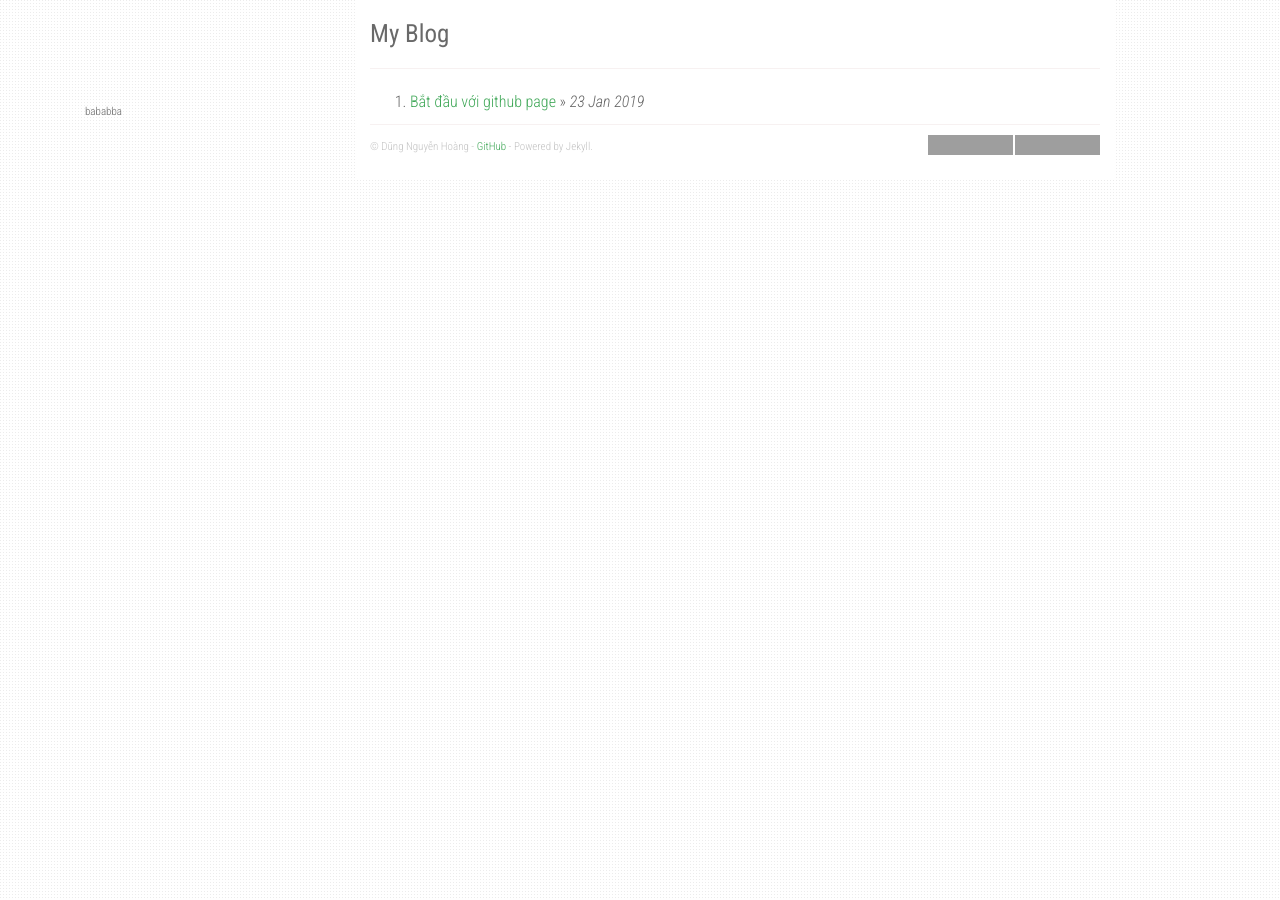
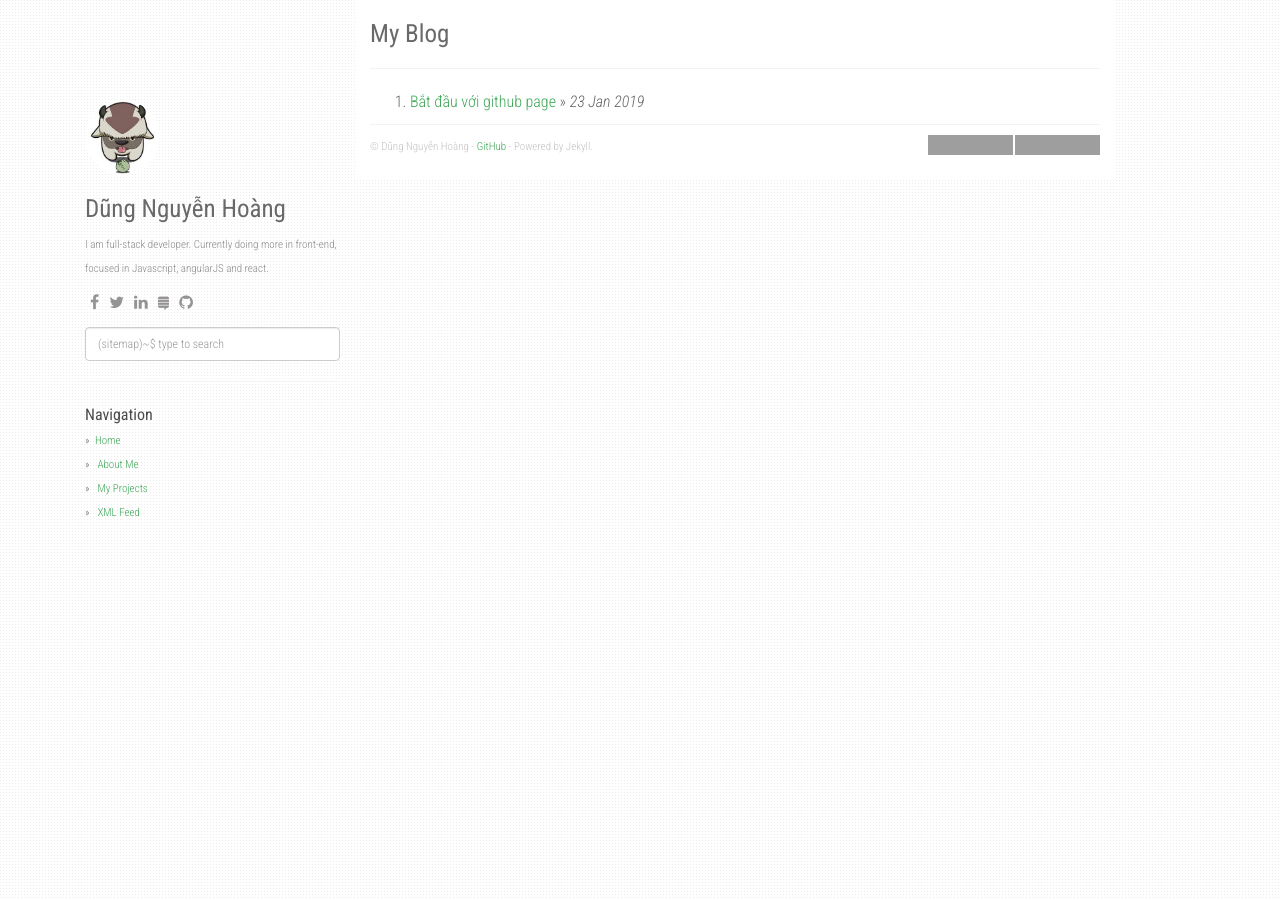
Before and after one commit to buffalolazyvn/buffalolazyvn.github.io, a Jekyll site: the page built from index.html, in a window 1280 px wide. Built offline with Jekyll 4.4.1, drawn with Linux system fonts in a browser that asks for light colours; nearby versions of some CDN libraries; the list of posts is cut into pages by our own code; grey boxes are pictures that could not be loaded.

Commit message:
fix layout of discus

```diff
--- a/_layouts/default.html
+++ b/_layouts/default.html
@@ -153,7 +153,49 @@ layout: compress
   <body>
     <div class="container">
       <div class="col-sm-3">
-        bababba
+        <div class="fixed-condition">
+          <a href="/"
+            ><img
+              class="profile-avatar"
+              src="{{ site.avatar_url }}"
+              height="75px"
+              width="75px"
+          /></a>
+          <h1 class="author-name">{{ site.author }}</h1>
+          {% if site.about %}
+          <div class="profile-about">{{ site.about }}</div>
+          {% endif %}
+          <div class="social">
+            <ul>
+              {% for link in site.social %}
+              <li>
+                <a href="{{ link.link }}" target="_blank"
+                  ><i class="fa {{ link.icon }}"></i
+                ></a>
+              </li>
+              {% endfor %}
+            </ul>
+          </div>
+          <div class="search" id="js-search">
+            <input
+              type="text"
+              placeholder="(sitemap)~$ type to search"
+              class="search__input form-control"
+              id="js-search__input"
+            />
+            <ul class="search__results" id="js-search__results"></ul>
+          </div>
+          <hr />
+          <ul class="sidebar-nav">
+            <strong>Navigation</strong>
+            <li><a href="/">Home</a></li>
+            {% for i in site.urls %}
+            <li>
+              <a class="about" href="{{ i.url }}">{{ i.text }}</a>
+            </li>
+            {% endfor %}
+          </ul>
+        </div>
         <!-- end /.fixed-condition -->
       </div>
       <div class="col-sm-8 col-offset-1 main-layout">
--- a/_layouts/post.html
+++ b/_layouts/post.html
@@ -22,7 +22,6 @@ layout: default
 
 <div class="content">
   <div class="post">{{ content }}</div>
-  <!-- {% include share-page.html %} -->
 </div>
 
 {% assign hasSimilar = '' %} {% for post in site.posts %} {% assign
```
Also changed, not shown: index.html (+34 -11 lines).
